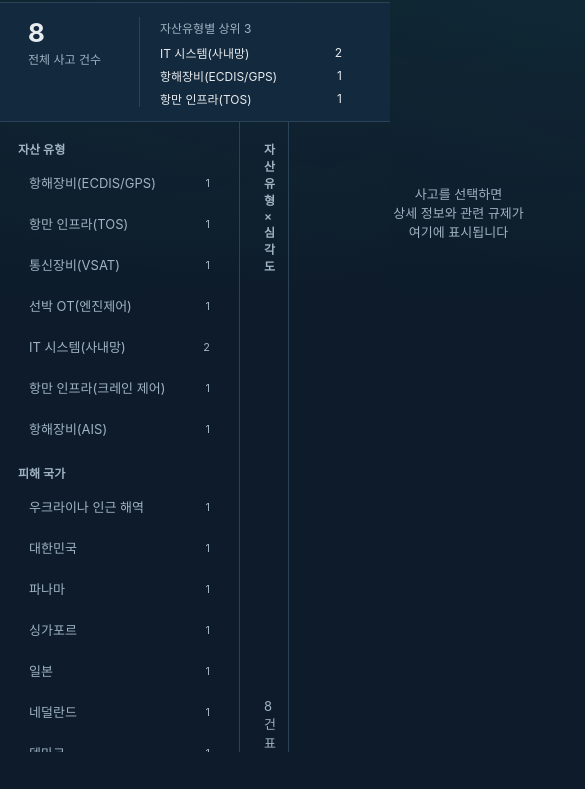
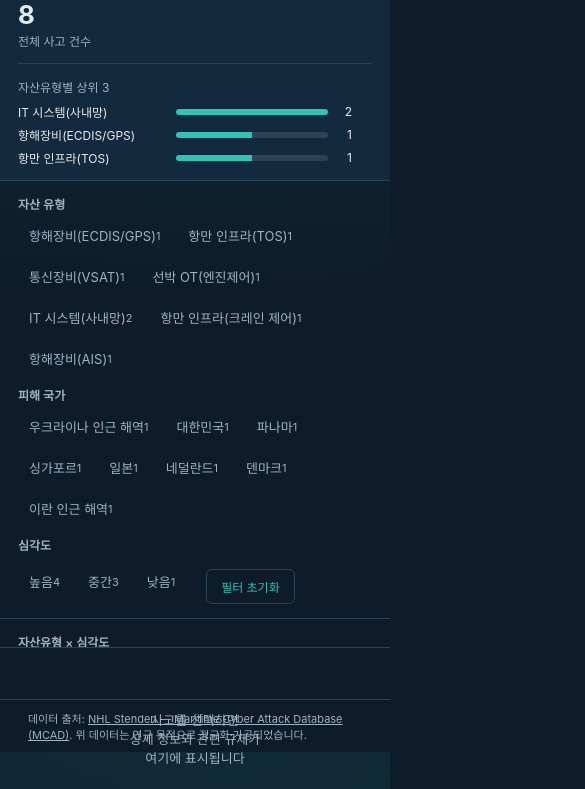
Before and after one commit to 20230552-oms/mcad-dashboard, a plain HTML site: page index.html in a window 390 px wide. Shown: the part 92-881 px from the top of the page, 585 px wide, since content can reach past the window. Before the commit the page ends 844 px from the top, so only its background shows below. Drawn offline with Linux system fonts and the light colour scheme; a web font is replaced by a local one.

Commit message:
Add files via upload

```diff
--- a/index.html
+++ b/index.html
@@ -46,6 +46,10 @@
   </div>
 </div>
 
+<footer>
+  데이터 출처: <a href="https://www.nhlstenden.com/en/maritime-cyber-attack-database" target="_blank" rel="noopener">NHL Stenden — Maritime Cyber Attack Database (MCAD)</a>. 위 데이터는 연구 목적으로 정규화·가공되었습니다.
+</footer>
+
 <script src="script.js"></script>
 </body>
 </html>
--- a/style.css
+++ b/style.css
@@ -139,3 +139,42 @@ main{ flex:1; overflow-y:auto; padding: 18px 24px; }
 /* 상세 패널 등장 애니메이션 */
 .detail > *{ animation: fadeIn 0.2s ease; }
 @keyframes fadeIn{ from{ opacity:0; transform: translateY(4px); } to{ opacity:1; transform: translateY(0); } }
+
+footer{
+  padding: 10px 28px; border-top: 1px solid var(--line);
+  font-size: 11px; color: var(--text-dim);
+}
+footer a{ color: var(--text-dim); }
+
+/* 모바일 대응: 좁은 화면에서는 3단 레이아웃을 세로로 쌓음 */
+@media (max-width: 860px){
+  header{ flex-direction:column; gap:2px; padding: 16px 18px 12px; }
+  .stats{ flex-direction:column; gap: 14px; padding: 14px 18px; }
+  .stat{ border-left:none; padding-left:0; }
+  .stat + .stat{ border-top: 1px solid var(--line); padding-top: 12px; }
+
+  .layout{ flex-direction:column; }
+  aside{
+    width:100%; border-right:none; border-bottom: 1px solid var(--line);
+    display:flex; flex-wrap:wrap; gap: 0 20px; padding: 14px 18px;
+  }
+  aside h2{ width:100%; margin: 10px 0 6px; }
+  aside h2:first-child{ margin-top:0; }
+  .filter-group{ flex-direction:row; flex-wrap:wrap; }
+  .reset-btn{ width:auto; margin-top:10px; padding: 8px 14px; }
+
+  main{ padding: 14px 18px; }
+  .incident{
+    grid-template-columns: 4px 1fr; grid-template-rows: auto auto;
+    row-gap:4px;
+  }
+  .incident .asset{ grid-column: 2; }
+  .incident .title{ grid-column: 2; }
+  .incident .id, .incident .date{ grid-column: 2; text-align:left; }
+
+  .heat-row{ flex-direction:column; align-items:flex-start; gap:4px; }
+  .heat-row .heat-label{ width:auto; text-align:left; }
+  .heat-legend{ margin-left:0; flex-wrap:wrap; }
+
+  .detail{ width:100%; border-left:none; border-top: 1px solid var(--line); }
+}
```
